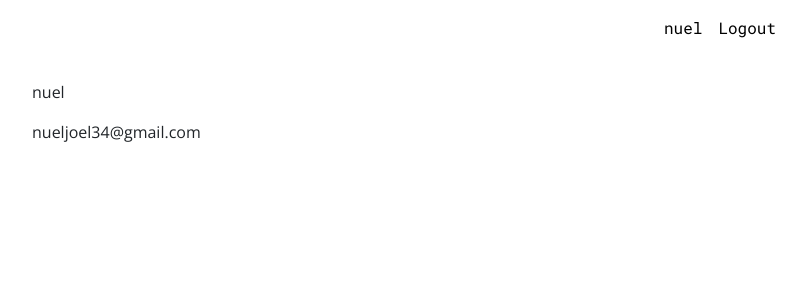
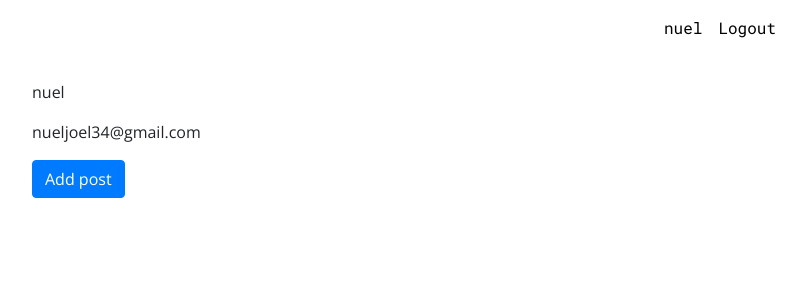
Before and after one commit to nueldeli/ad05, a Django app: template membership/templates/registration/user_profile.html in a window 1280 px wide. Shown: the top 300 px of the page, without its empty margins (224-1030 px from the left). Run offline with Django 3.2, Linux system fonts and the light colour scheme; the template is opened without the code that fills it, so the values that code supplies are empty; a user stored in the database is signed in; some libraries are stand-ins or nearby versions.

Commit message:
updated user profile

```diff
--- a/membership/templates/registration/user_profile.html
+++ b/membership/templates/registration/user_profile.html
@@ -4,5 +4,8 @@
 <div class="custom-div">
 	<p>{{ user.username }}</p>
 	<p>{{ user.email }}</p>
+	<a href="{% url 'post_add' %}">
+		<button class="btn btn-primary">Add post</button>
+	</a>
 </div>
 {% endblock %}
```
Also changed, not shown: db.sqlite3.
